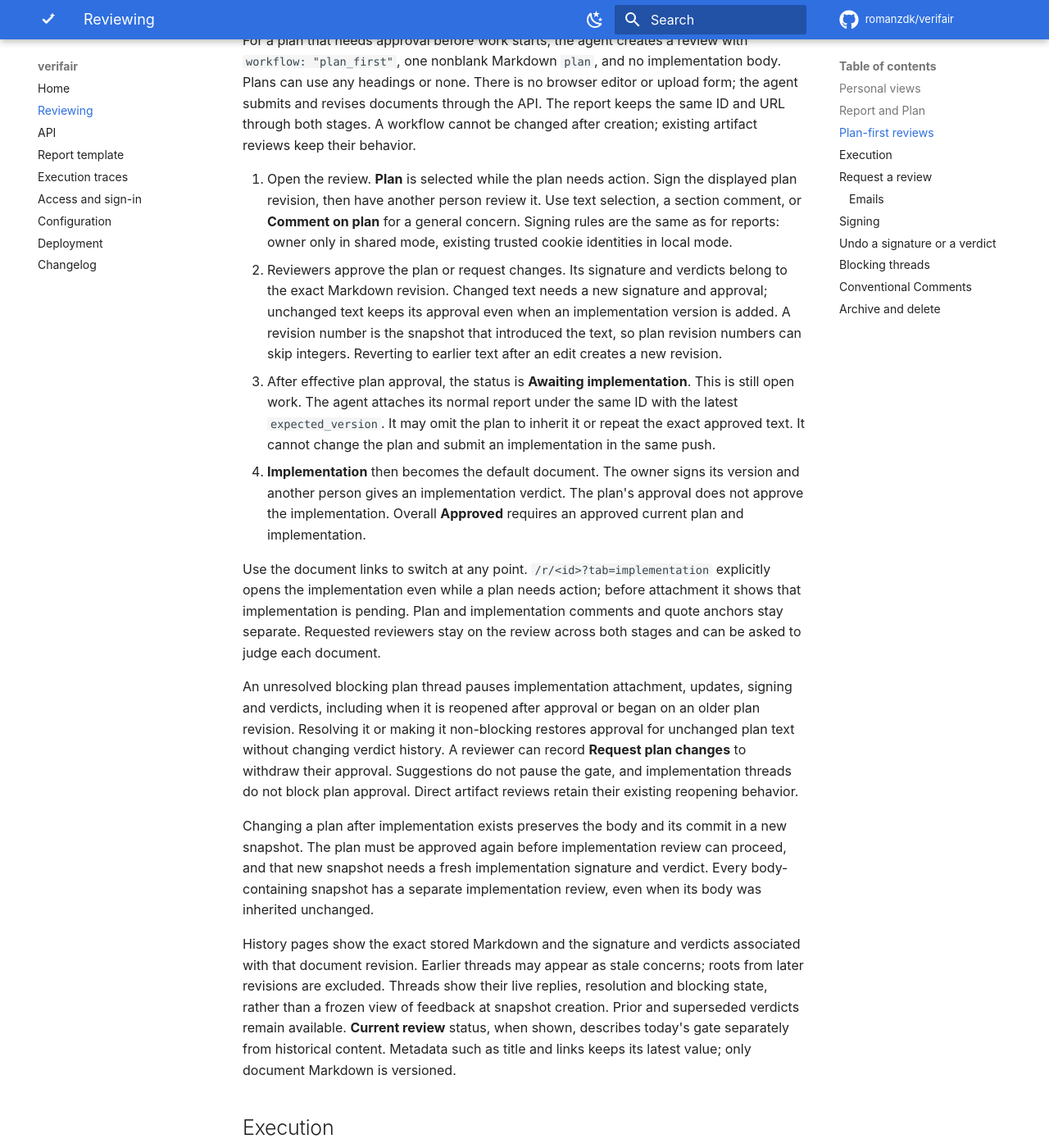
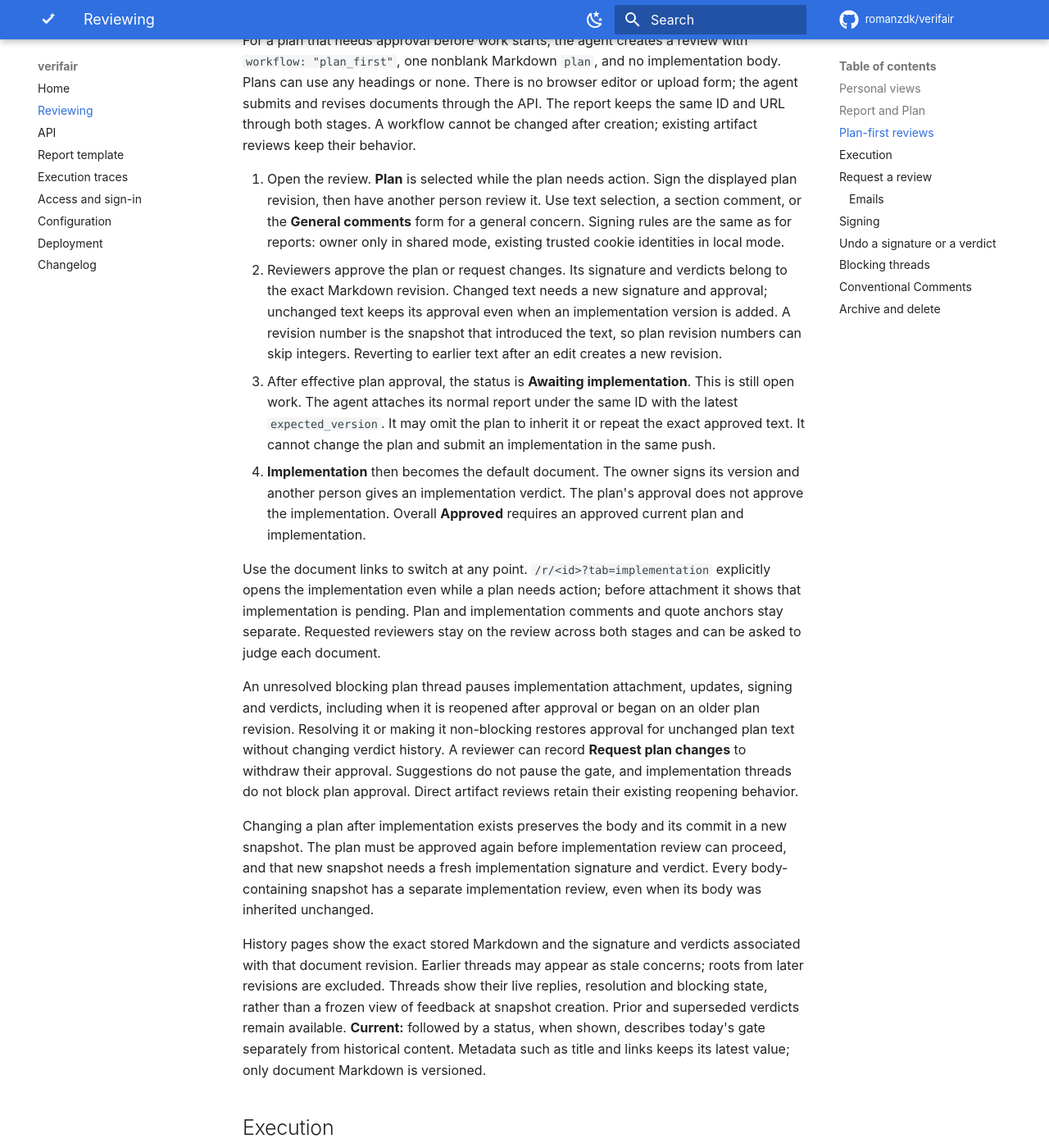
Before and after one commit to romanzdk/verifair, an MkDocs documentation site: the page built from docs/reviewing.md, in a window 1280 px wide and 1400 px high, scrolled down 2017 px. Shown: the whole window at 82% size. Built offline with MkDocs 1.6.1 and Material for MkDocs 9.7.7, drawn with Linux system fonts in a browser that asks for light colours; comment, search, counter and statistics services are not loaded; some of the changed text lies outside the part shown.

Commit message:
docs: match UI labels, error lists and CI tag rules to the code

```diff
--- a/docs/reviewing.md
+++ b/docs/reviewing.md
@@ -38,7 +38,7 @@ Attaching, replacing or removing a plan creates a new unsigned report version, e
 
 For a plan that needs approval before work starts, the agent creates a review with `workflow: "plan_first"`, one nonblank Markdown `plan`, and no implementation body. Plans can use any headings or none. There is no browser editor or upload form; the agent submits and revises documents through the API. The report keeps the same ID and URL through both stages. A workflow cannot be changed after creation; existing artifact reviews keep their behavior.
 
-1. Open the review. **Plan** is selected while the plan needs action. Sign the displayed plan revision, then have another person review it. Use text selection, a section comment, or **Comment on plan** for a general concern. Signing rules are the same as for reports: owner only in shared mode, existing trusted cookie identities in local mode.
+1. Open the review. **Plan** is selected while the plan needs action. Sign the displayed plan revision, then have another person review it. Use text selection, a section comment, or the **General comments** form for a general concern. Signing rules are the same as for reports: owner only in shared mode, existing trusted cookie identities in local mode.
 2. Reviewers approve the plan or request changes. Its signature and verdicts belong to the exact Markdown revision. Changed text needs a new signature and approval; unchanged text keeps its approval even when an implementation version is added. A revision number is the snapshot that introduced the text, so plan revision numbers can skip integers. Reverting to earlier text after an edit creates a new revision.
 3. After effective plan approval, the status is **Awaiting implementation**. This is still open work. The agent attaches its normal report under the same ID with the latest `expected_version`. It may omit the plan to inherit it or repeat the exact approved text. It cannot change the plan and submit an implementation in the same push.
 4. **Implementation** then becomes the default document. The owner signs its version and another person gives an implementation verdict. The plan's approval does not approve the implementation. Overall **Approved** requires an approved current plan and implementation.
@@ -49,7 +49,7 @@ An unresolved blocking plan thread pauses implementation attachment, updates, si
 
 Changing a plan after implementation exists preserves the body and its commit in a new snapshot. The plan must be approved again before implementation review can proceed, and that new snapshot needs a fresh implementation signature and verdict. Every body-containing snapshot has a separate implementation review, even when its body was inherited unchanged.
 
-History pages show the exact stored Markdown and the signature and verdicts associated with that document revision. Earlier threads may appear as stale concerns; roots from later revisions are excluded. Threads show their live replies, resolution and blocking state, rather than a frozen view of feedback at snapshot creation. Prior and superseded verdicts remain available. **Current review** status, when shown, describes today's gate separately from historical content. Metadata such as title and links keeps its latest value; only document Markdown is versioned.
+History pages show the exact stored Markdown and the signature and verdicts associated with that document revision. Earlier threads may appear as stale concerns; roots from later revisions are excluded. Threads show their live replies, resolution and blocking state, rather than a frozen view of feedback at snapshot creation. Prior and superseded verdicts remain available. **Current:** followed by a status, when shown, describes today's gate separately from historical content. Metadata such as title and links keeps its latest value; only document Markdown is versioned.
 
 ## Execution
 
@@ -106,7 +106,7 @@ https://verifair.example.com/r/prorate
 
 Someone added after the version was signed gets `Bob asked you to review "<title>" (v3, signed by Alice).` as the first line.
 
-Local identities belong to a browser. In shared mode, sign-in supplies the same id (your email) on every device. In local mode, signing a report without an owner records the signer as the owner, and **My changes** also lists unowned reports whose `author` equals your identity. In shared mode only `author_id` counts, and a report without an owner is frozen (see [Report ownership](access.md#report-ownership)).
+Local identities belong to a browser. In shared mode, sign-in supplies the same id (your email) on every device. In local mode, signing a report without an owner records the signer as the owner, and **Created by me** also lists unowned reports whose `author` equals your identity. In shared mode only `author_id` counts, and a report without an owner is frozen (see [Report ownership](access.md#report-ownership)).
 
 ## Signing
 
```
Also changed, not shown: other parts of docs/reviewing.md (+1 -1 lines), README.md (+1 -1 lines), docs/api.md (+2 -2 lines), docs/configuration.md (+1 -1 lines), docs/deployment.md (+2 -2 lines), 2 other files.
